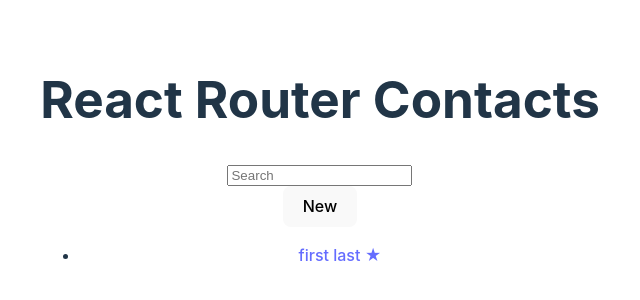
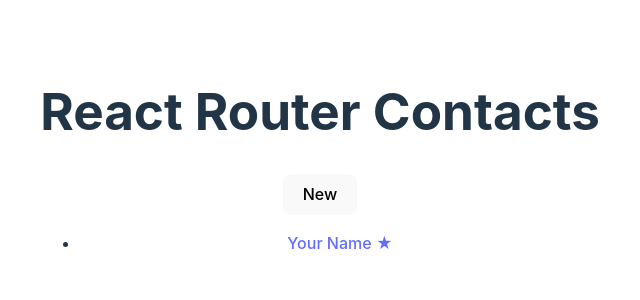
Before and after one commit to daedalus1215/potential-goggles, a React (Vite) app: page / in a window 1280 px wide. Shown: the part 240-540 px from the top of the page, without its empty margins (320-960 px from the left). Built offline with nearby package versions, Linux system fonts and the light colour scheme.

Commit message:
add mainLoader and contactLoader to main.tsx

```diff
--- a/src/contacts/index.ts
+++ b/src/contacts/index.ts
@@ -1,7 +1,20 @@
 
 export const getContacts = () => ([{
     id: 'dsd',
-    first: 'first',
-    last: 'last',
-    favorite: 'facorite'
+    first: "Your",
+    last: "Name",
+    avatar: "https://placekitten.com/g/200/200",
+    twitter: "your_handle",
+    notes: "Some notes",
+    favorite: true,
 }]);
+
+export const createContact = () => ({
+    id: '2dsd',
+    first: 'firsts',
+    last: 'lasts',
+    favorite: 'fsacorite'
+});
+
+
+export const getContact = () => getContacts()[0];
--- a/src/main.tsx
+++ b/src/main.tsx
@@ -5,8 +5,8 @@ import {
   RouterProvider,
 } from "react-router-dom";
 import ErrorPage from "./pages/ErrorPage";
-import ContactPage from './pages/ContactPage';
-import MainPage, { loader } from "./pages/MainPage";
+import ContactPage, { contactLoader } from './pages/ContactPage';
+import MainPage, { action, mainLoader } from "./pages/MainPage";
 
 import './index.css'
 import './App.css';
@@ -20,11 +20,13 @@ ReactDOM.createRoot(document.getElementById('root') as HTMLElement).render(
         path: "/",
         element: <MainPage />,
         errorElement: <ErrorPage />,
-        loader: loader,
+        loader: mainLoader,
+        action: action,
         children: [
           {
             path: "contacts/:contactId",
             element: <ContactPage />,
+            loader: contactLoader
           },
         ],
       }])} />
--- a/src/pages/ContactPage.tsx
+++ b/src/pages/ContactPage.tsx
@@ -1,14 +1,20 @@
-import { Form } from "react-router-dom";
+import { Form, useLoaderData } from "react-router-dom";
+import { getContact } from "../contacts";
+
+export async function contactLoader({ params }): any {
+    return getContact(params.contactId);
+}
 
 export default function Contact() {
-  const contact = {
-    first: "Your",
-    last: "Name",
-    avatar: "https://placekitten.com/g/200/200",
-    twitter: "your_handle",
-    notes: "Some notes",
-    favorite: true,
-  };
+    const contact = useLoaderData();
+    // const contact = {
+    //     first: "Your",
+    //     last: "Name",
+    //     avatar: "https://placekitten.com/g/200/200",
+    //     twitter: "your_handle",
+    //     notes: "Some notes",
+    //     favorite: true,
+    // };
 
     return (
         <div id="contact">
--- a/src/pages/MainPage.tsx
+++ b/src/pages/MainPage.tsx
@@ -1,13 +1,19 @@
 import {
+    Form,
     Link,
     Outlet,
     useLoaderData
 } from "react-router-dom";
-import { getContacts } from "../contacts";
+import { createContact, getContacts } from "../contacts";
 
-export async function loader() {
+export async function mainLoader() {
     const contacts = await getContacts();
     return { contacts };
+}
+
+export async function action() {
+    const contact = await createContact();
+    return { contact };
 }
 
 export default function MainPage() {
@@ -18,32 +24,14 @@ export default function MainPage() {
             <div id="sidebar">
                 <h1>React Router Contacts</h1>
                 <div>
-                    <form id="search-form" role="search">
-                        <input
-                            id="q"
-                            aria-label="Search contacts"
-                            placeholder="Search"
-                            type="search"
-                            name="q"
-                        />
-                        <div
-                            id="search-spinner"
-                            aria-hidden
-                            hidden={true}
-                        />
-                        <div
-                            className="sr-only"
-                            aria-live="polite"
-                        ></div>
-                    </form>
-                    <form method="post">
+                    <Form method="post">
                         <button type="submit">New</button>
-                    </form>
+                    </Form>
                 </div>
                 <nav>
                     {contacts.length ? (
                         <ul>
-              {contacts.map((contact:any) => (
+                            {contacts.map((contact: any) => (
                                 <li key={contact.id}>
                                     <Link to={`contacts/${contact.id}`}>
                                         {contact.first || contact.last ? (
```
Lines whose indentation alone changed are shown as unchanged.
